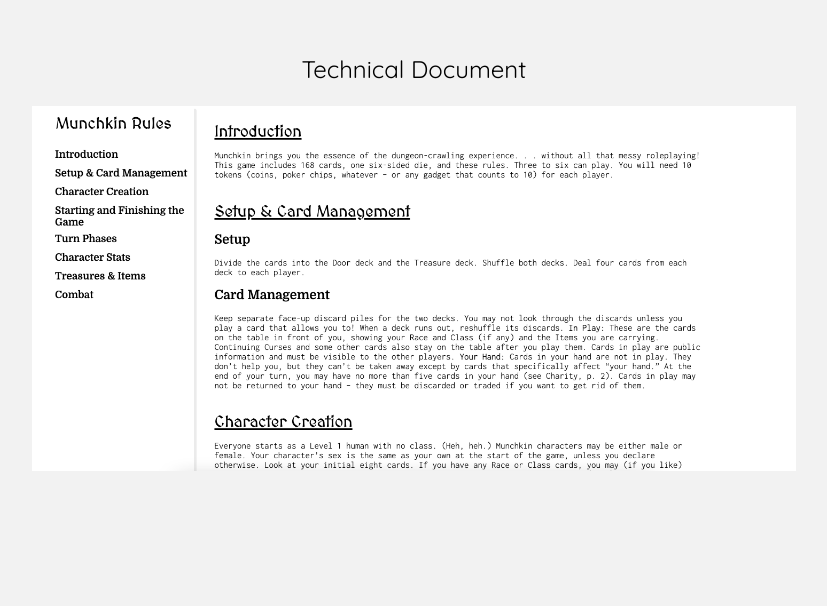
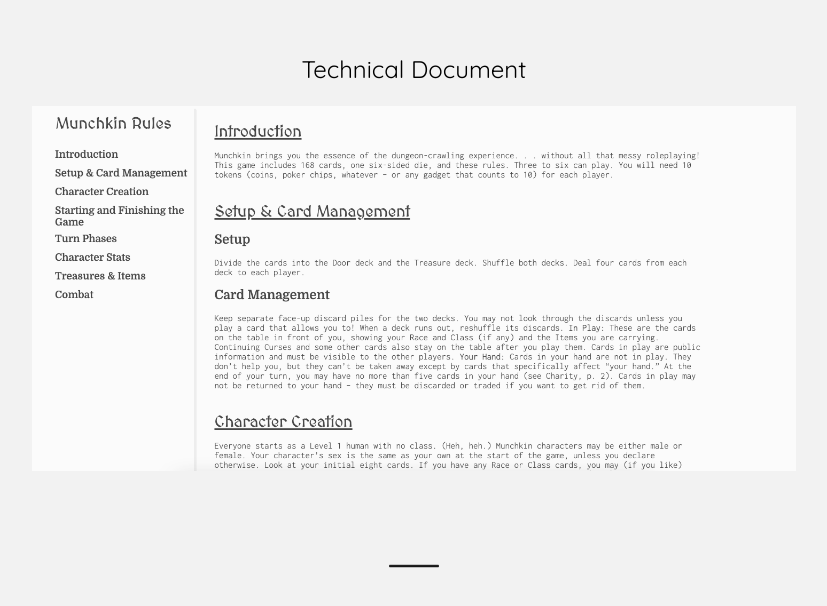
Before and after one commit to patrickrnelson/FCC-personal-portfolio, a plain HTML site: page index.html in a window 1280 px wide. Shown: the part 2621-3227 px from the top of the page, without its empty margins (226-1053 px from the left). Drawn offline with nearby package versions, Linux system fonts and the light colour scheme.

Commit message:
Lowered the opacity on images. Added a horizontal line at the end of the projects.

```diff
--- a/index.html
+++ b/index.html
@@ -10,9 +10,9 @@
     <section id="welcome-section">
       <h1>Patrick Nelson</h1>
       <p>Aspiring Software Developer</p>
-      <a href="#projects">
-        <img id="welcome-down-arrow" src="images/doubledownarrow.png" alt="down arrow link to go to next section" />
-      </a>
+        <a href="#projects">
+          <img id="welcome-down-arrow" src="images/doubledownarrow.png" alt="down arrow link to go to next section" />
+        </a>
     </section>
 
     <section id="projects">
@@ -42,6 +42,7 @@
         <a href="https://github.com/patrickrnelson/FCC-technical-document" target="_blank">
           <img class="example-img" src="images/techdoc.png" alt="screenshot of the technical document page"/>
         </a>
+        <img id="project-down-arrows" src="images/horizontalline.png" alt="horizontal line to indicate end of page" />
       </div>
 
     </section>
--- a/style.css
+++ b/style.css
@@ -81,9 +81,11 @@ h3 {
   width: 60%;
   border: 2px solid rgb(242, 242, 242);
   box-shadow: 0 0 0 rgb(242, 242, 242);
+  opacity: 0.7;
   transition: 0.5s;
 }
 
 .example-img:hover {
-  box-shadow: 15px 15px 15px gray
+  box-shadow: 15px 15px 15px gray;
+  opacity: 1;
 }
```
Also changed, not shown: images/horizontalline.png (added).
